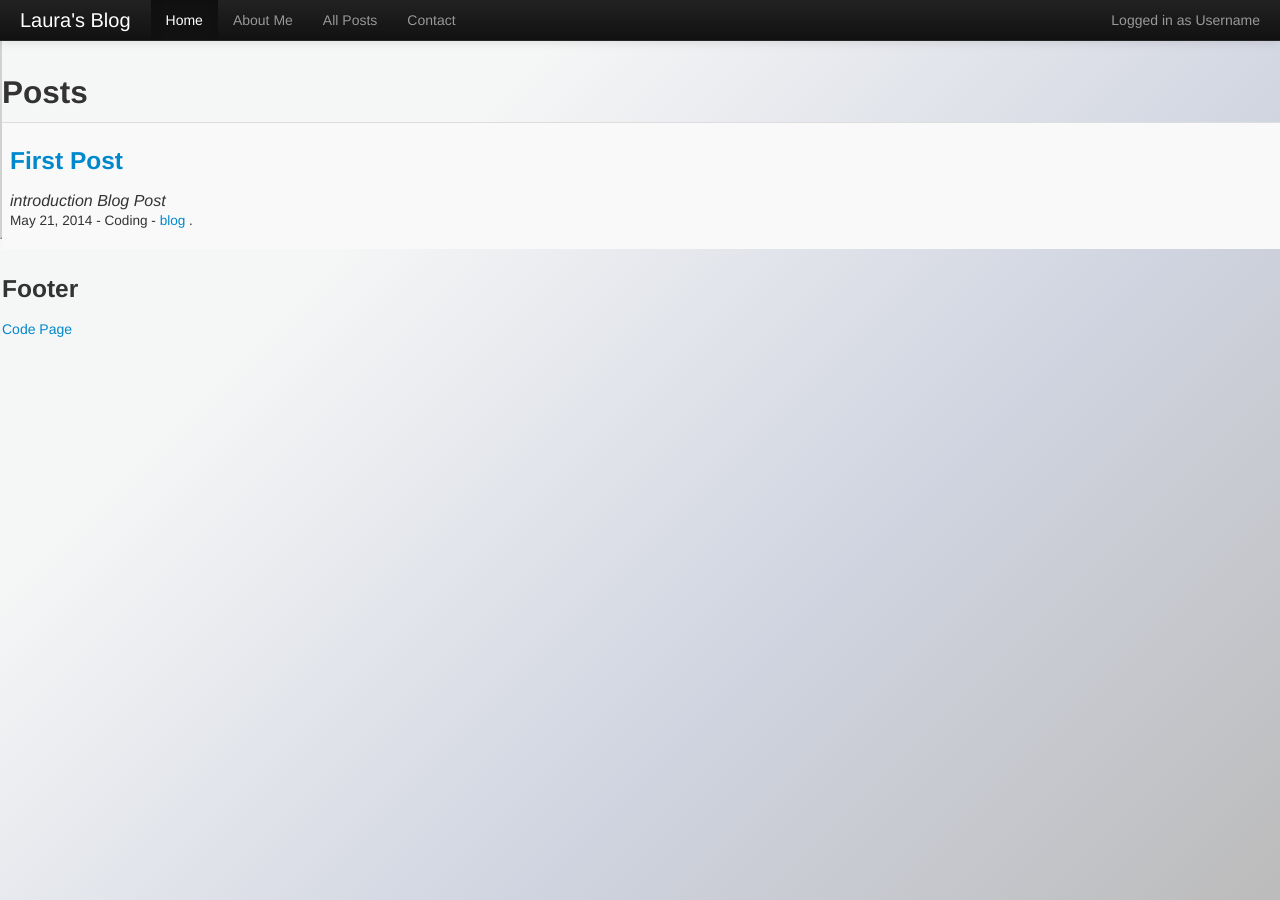
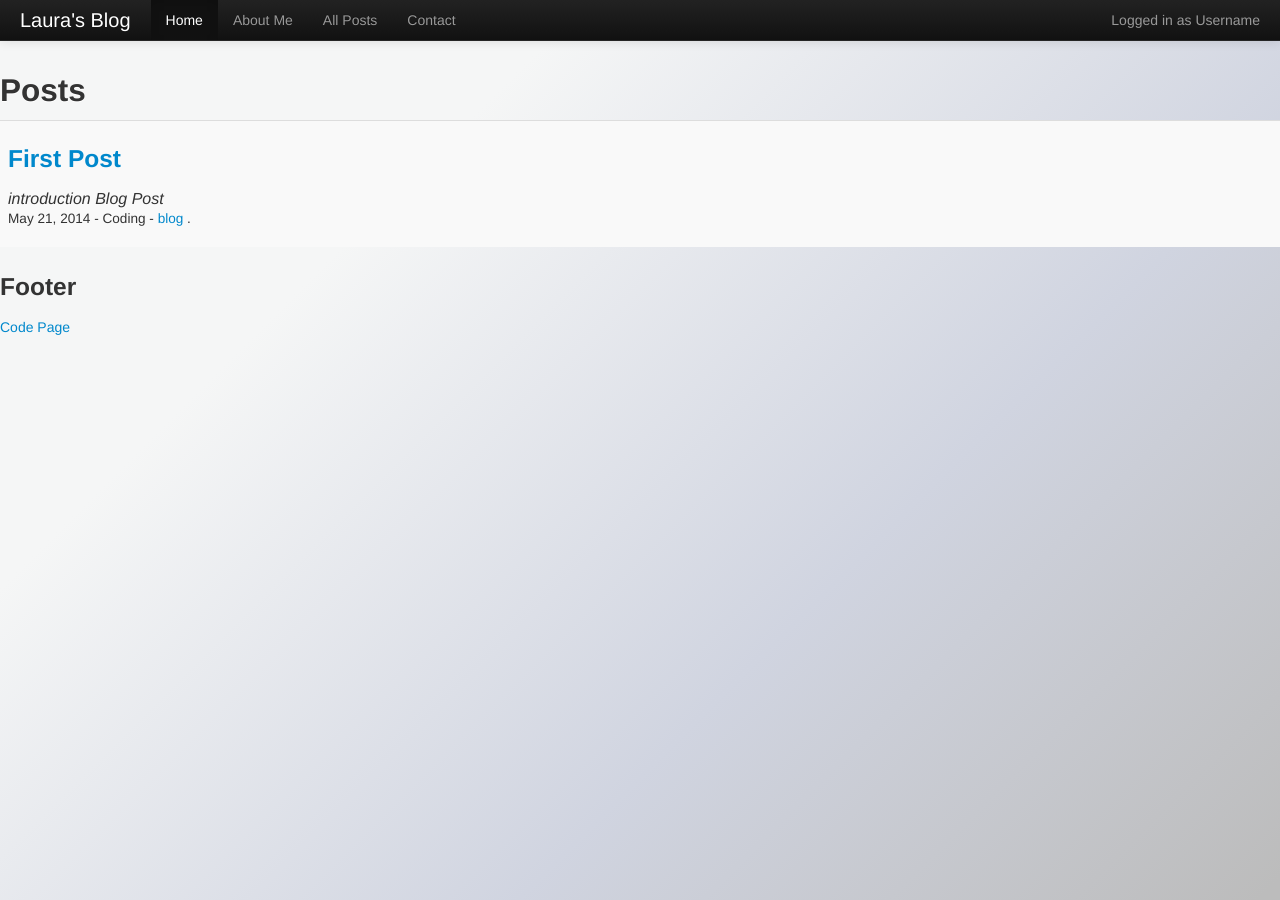
Before and after one commit to LauraR6561/Laurar6561.github.io, a Jekyll site: the page built from index.html, in a window 1280 px wide. Built offline with Jekyll 4.4.1, drawn with Linux system fonts in a browser that asks for light colours; Markdown is read by kramdown in place of the engine named in the settings.

Commit message:
removed border

```diff
--- a/css/template.css
+++ b/css/template.css
@@ -3,7 +3,6 @@ body{
     height:15%;
     min-height:100px;
     overflow:hidden;
-    border:2px outset #D1D1D1;
 	background: #f5f6f6; /* Old browsers */
 	background: -moz-linear-gradient(-45deg, #f5f6f6 27%, #d0d4e0 65%, #bcbcbc 99%); /* FF3.6+ */
 	background: -webkit-gradient(linear, left top, right bottom, color-stop(27%,#f5f6f6), color-stop(65%,#d0d4e0), color-stop(99%,#bcbcbc)); /* Chrome,Safari4+ */
```
